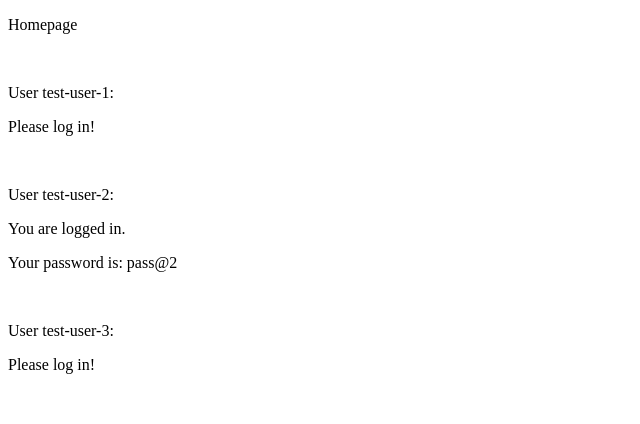
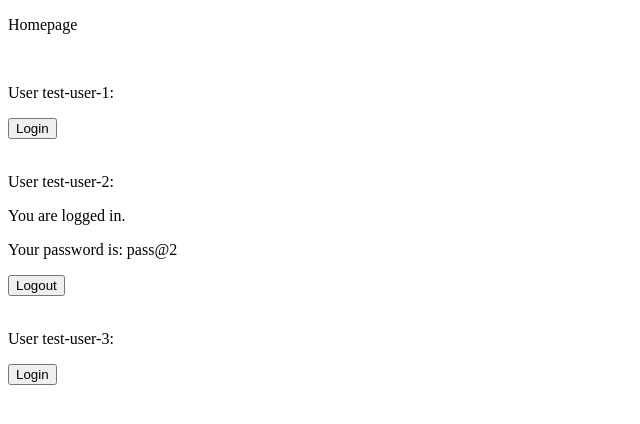
Before and after one commit to ArjunChavan219/my-server, a React (Create React App) app in the folder frontend/: page / in a window 1280 px wide. Shown: the top 424 px of the page, without its empty margins (0-640 px from the left). Built offline with nearby package versions, Linux system fonts and the light colour scheme.

Commit message:
Events and Hooks

```diff
--- a/frontend/src/App.js
+++ b/frontend/src/App.js
@@ -1,44 +1,49 @@
-import React from "react"
+import React, { useState } from "react"
 
 const users = [
 	{
 		id: "1",
 		username: "test-user-1",
 		password: "pass@1",
-		logged_in: false
+		isLoggedIn: false
 	},
 	{
 		id: "2",
 		username: "test-user-2",
 		password: "pass@2",
-		logged_in: true
+		isLoggedIn: true
 	},
 	{
 		id: "3",
 		username: "test-user-3",
 		password: "pass@3",
-		logged_in: false
+		isLoggedIn: false
 	}
 ]
 
-function UserDiv() {
-	const user_divs = users.map(user => <div key={user.id}>
-		<p>User {user.username}:</p>
-		{user.logged_in ? (
-			<>
-				<p>You are logged in.</p>
-				<p>Your password is: {user.password}</p>
-			</>
-		) : (
-			<>
-				<p>Please log in!</p>
-			</>
-		)}
-		<br />
-	</div>)
+function UserDiv({ user }) {
+	const [isLoggedIn, setIsLoggedIn] = useState(user.isLoggedIn)
+	const [buttonContent, setButtonContent] = useState(isLoggedIn ? "Logout" : "Login")
+
+	function handleClick() {
+		setIsLoggedIn(!isLoggedIn)
+		setButtonContent(!isLoggedIn ? "Logout" : "Login")
+	}
+
 	return (
-		<div>
-			{user_divs}
+		<div key={user.id}>
+			<p>User {user.username}:</p>
+			{isLoggedIn &&
+				<>
+					<p>You are logged in.</p>
+					<p>Your password is: {user.password}</p>
+				</>
+			}
+			<button onClick={handleClick}>
+				{buttonContent}
+			</button>
+			<br />
+			<br />
 		</div>
 	)
 }
@@ -48,7 +53,7 @@ function App() {
 		<div>
 			<p>Homepage</p>
 			<br />
-			<UserDiv />
+			{users.map(user => <UserDiv user={user}/>)}
 		</div>
 	)
 }
```
